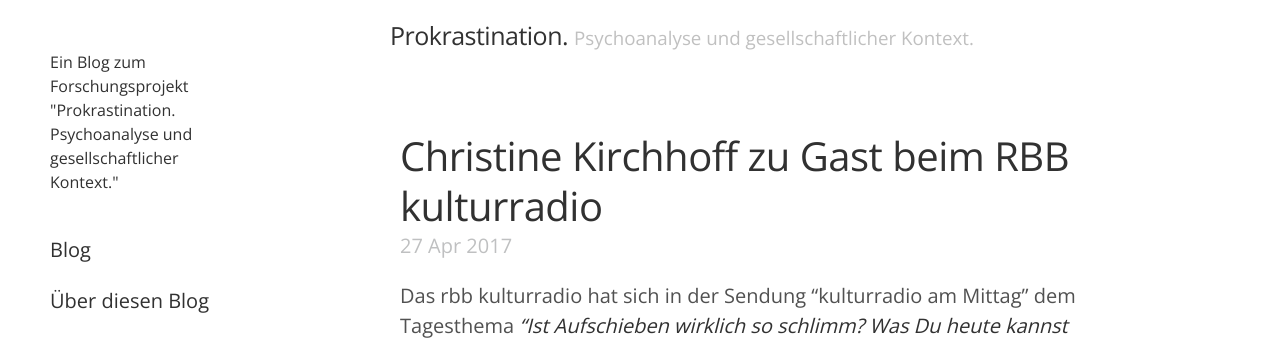
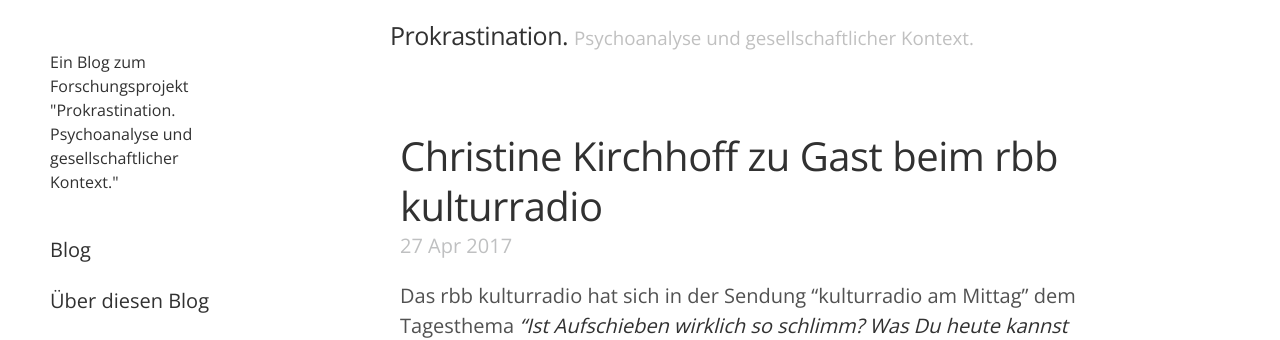
Before and after one commit to aufschieben/aufschieben.github.io, a Jekyll site: the page built from _posts/2017-04-27-Radiobeitrag.markdown, in a window 1280 px wide. Shown: the top 340 px of the page. Built offline with Jekyll 4.4.1, drawn with Linux system fonts in a browser that asks for light colours.

```diff
--- a/_posts/2017-04-27-Radiobeitrag.markdown
+++ b/_posts/2017-04-27-Radiobeitrag.markdown
@@ -1,6 +1,6 @@
 ---
 published: true
-title: Christine Kirchhoff zu Gast beim RBB kulturradio
+title: Christine Kirchhoff zu Gast beim rbb kulturradio
 layout: post
 excerpt_separator: <!--more-->
 ---
```
